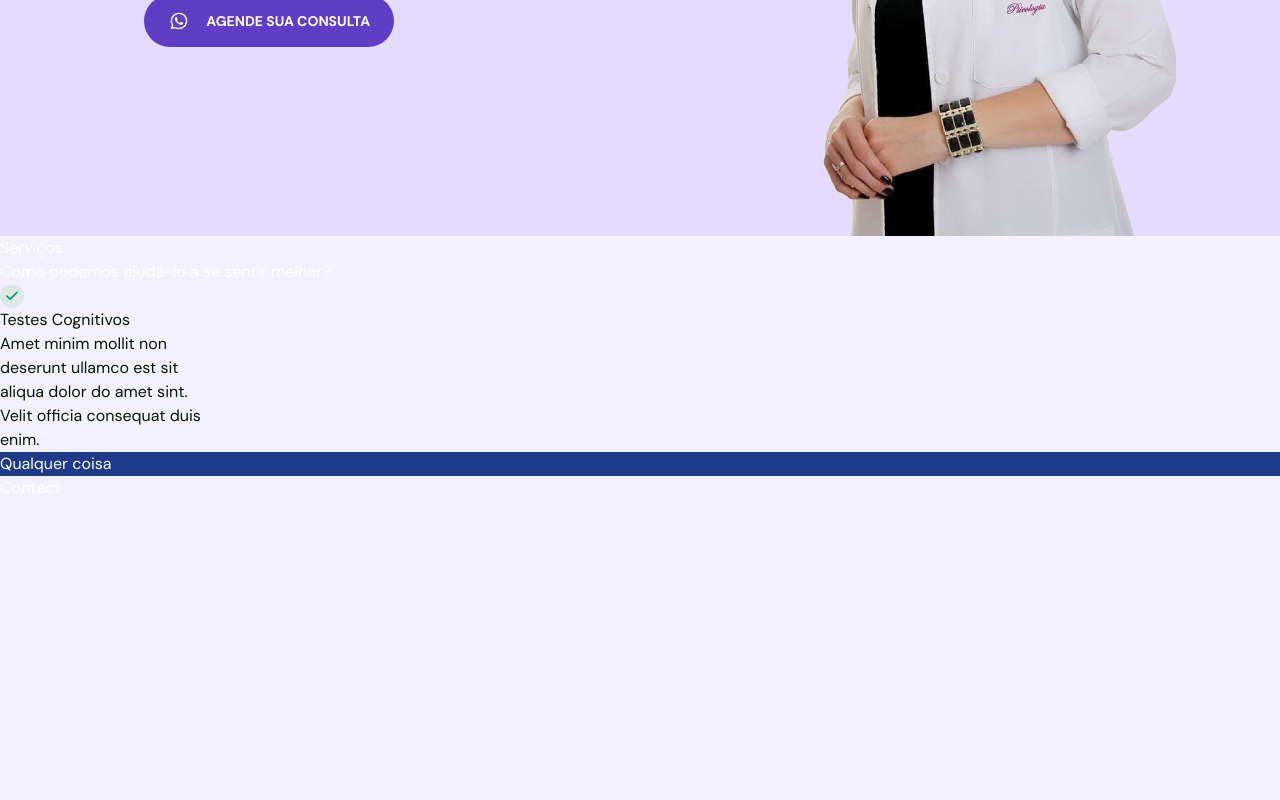
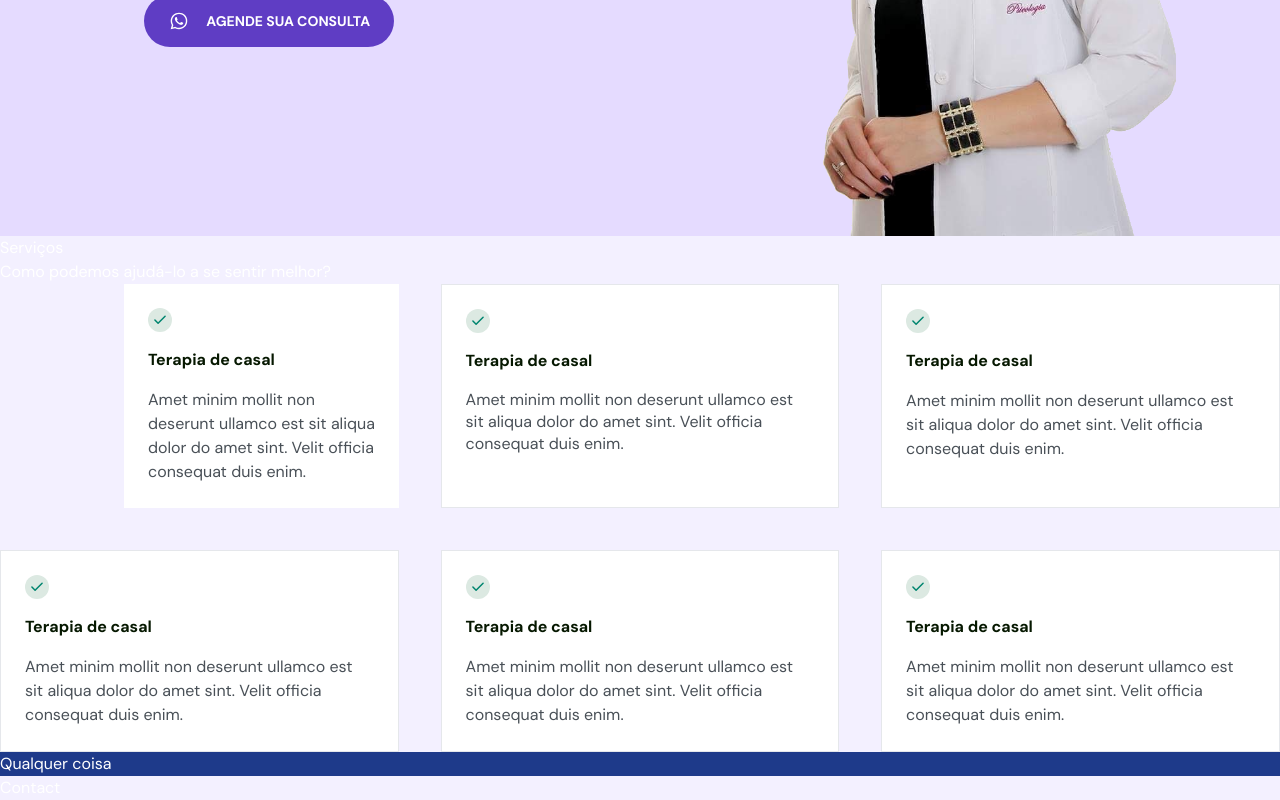
Before and after one commit to mateussk83/WebSite-Saigrene, a React (Vite) app: page / in a window 1280 px wide. Shown: the part 464-1264 px from the top of the page. Before the commit the page ends 964 px from the top, so only its background shows below. Built offline with nearby package versions, Linux system fonts and the light colour scheme.

Commit message:
insert grid

```diff
--- a/src/components/Services.tsx
+++ b/src/components/Services.tsx
@@ -5,8 +5,9 @@ export function Services() {
         <h4>Serviços</h4>
         <h2>Como podemos ajudá-lo a se sentir melhor?</h2>
       </header>
-<div id="cards" className="grid grid-cols-6">
-<div className="text-gray-900">
+      <div id="cards" className="grid grid-cols-3 gap-[2.6rem] text-left">
+        <div
+          className=" ml-[7.75rem] border-solid bg-white p-6">
           <svg
             width="24"
             height="24"
@@ -23,26 +24,140 @@ export function Services() {
               stroke-linejoin="round"
             />
           </svg>
-              <h3>Testes Cognitivos</h3>
-              <p>
+
+          <h3 className="text-gray-900 font-bold mt-4">Terapia de casal</h3>
+          <p className="text-gray-700  mt-4">
             Amet minim mollit non deserunt ullamco est sit aliqua dolor do
             amet sint. Velit officia consequat duis enim.
           </p>
         </div>
-<div>
+        <div
+          className=" border border-solid bg-white p-6">
+          <svg
+            width="24"
+            height="24"
+            viewBox="0 0 24 24"
+            fill="none"
+            xmlns="http://www.w3.org/2000/svg"
+          >
+            <circle cx="12" cy="12" r="12" fill="#DCE9E2" />
+            <path
+              d="M17.091 8.18182L10.091 15.1818L6.90918 12"
+              stroke="#00856F"
+              stroke-width="1.5"
+              stroke-linecap="round"
+              stroke-linejoin="round"
+            />
+          </svg>
 
+          <h3 className="text-gray-900 font-bold mt-4">Terapia de casal</h3>
+          <p className="text-gray-700  mt-4 leading-snug">
+            Amet minim mollit non deserunt ullamco est sit aliqua dolor do
+            amet sint. Velit officia consequat duis enim.
+          </p>
         </div>
-<div>
 
+        <div
+          className=" border border-solid bg-white p-6">
+          <svg
+            width="24"
+            height="24"
+            viewBox="0 0 24 24"
+            fill="none"
+            xmlns="http://www.w3.org/2000/svg"
+          >
+            <circle cx="12" cy="12" r="12" fill="#DCE9E2" />
+            <path
+              d="M17.091 8.18182L10.091 15.1818L6.90918 12"
+              stroke="#00856F"
+              stroke-width="1.5"
+              stroke-linecap="round"
+              stroke-linejoin="round"
+            />
+          </svg>
+
+          <h3 className="text-gray-900 font-bold mt-4">Terapia de casal</h3>
+          <p className="text-gray-700  mt-4">
+            Amet minim mollit non deserunt ullamco est sit aliqua dolor do
+            amet sint. Velit officia consequat duis enim.
+          </p>
         </div>
-<div>
 
+        <div
+          className=" border border-solid bg-white p-6">
+          <svg
+            width="24"
+            height="24"
+            viewBox="0 0 24 24"
+            fill="none"
+            xmlns="http://www.w3.org/2000/svg"
+          >
+            <circle cx="12" cy="12" r="12" fill="#DCE9E2" />
+            <path
+              d="M17.091 8.18182L10.091 15.1818L6.90918 12"
+              stroke="#00856F"
+              stroke-width="1.5"
+              stroke-linecap="round"
+              stroke-linejoin="round"
+            />
+          </svg>
+
+          <h3 className="text-gray-900 font-bold mt-4">Terapia de casal</h3>
+          <p className="text-gray-700  mt-4">
+            Amet minim mollit non deserunt ullamco est sit aliqua dolor do
+            amet sint. Velit officia consequat duis enim.
+          </p>
         </div>
-<div>
 
+        <div
+          className=" border border-solid bg-white p-6">
+          <svg
+            width="24"
+            height="24"
+            viewBox="0 0 24 24"
+            fill="none"
+            xmlns="http://www.w3.org/2000/svg"
+          >
+            <circle cx="12" cy="12" r="12" fill="#DCE9E2" />
+            <path
+              d="M17.091 8.18182L10.091 15.1818L6.90918 12"
+              stroke="#00856F"
+              stroke-width="1.5"
+              stroke-linecap="round"
+              stroke-linejoin="round"
+            />
+          </svg>
+
+          <h3 className="text-gray-900 font-bold mt-4">Terapia de casal</h3>
+          <p className="text-gray-700  mt-4">
+            Amet minim mollit non deserunt ullamco est sit aliqua dolor do
+            amet sint. Velit officia consequat duis enim.
+          </p>
         </div>
-<div>
+        <div
+          className=" border border-solid bg-white p-6">
+          <svg
+            width="24"
+            height="24"
+            viewBox="0 0 24 24"
+            fill="none"
+            xmlns="http://www.w3.org/2000/svg"
+          >
+            <circle cx="12" cy="12" r="12" fill="#DCE9E2" />
+            <path
+              d="M17.091 8.18182L10.091 15.1818L6.90918 12"
+              stroke="#00856F"
+              stroke-width="1.5"
+              stroke-linecap="round"
+              stroke-linejoin="round"
+            />
+          </svg>
 
+          <h3 className="text-gray-900 font-bold mt-4">Terapia de casal</h3>
+          <p className="text-gray-700  mt-4">
+            Amet minim mollit non deserunt ullamco est sit aliqua dolor do
+            amet sint. Velit officia consequat duis enim.
+          </p>
         </div>
       </div>
     </div>
--- a/src/styles/global.css
+++ b/src/styles/global.css
@@ -3,7 +3,7 @@
 @tailwind utilities;
 
 body {
-  @apply bg-blue-200 text-gray-100 scroll-smooth;
+  @apply bg-blue-200 text-gray-100 scroll-smooth p-0 m-0;
 
   -webkit-font-smothing: antialiased;
 }
```
Lines whose indentation alone changed are shown as unchanged.
